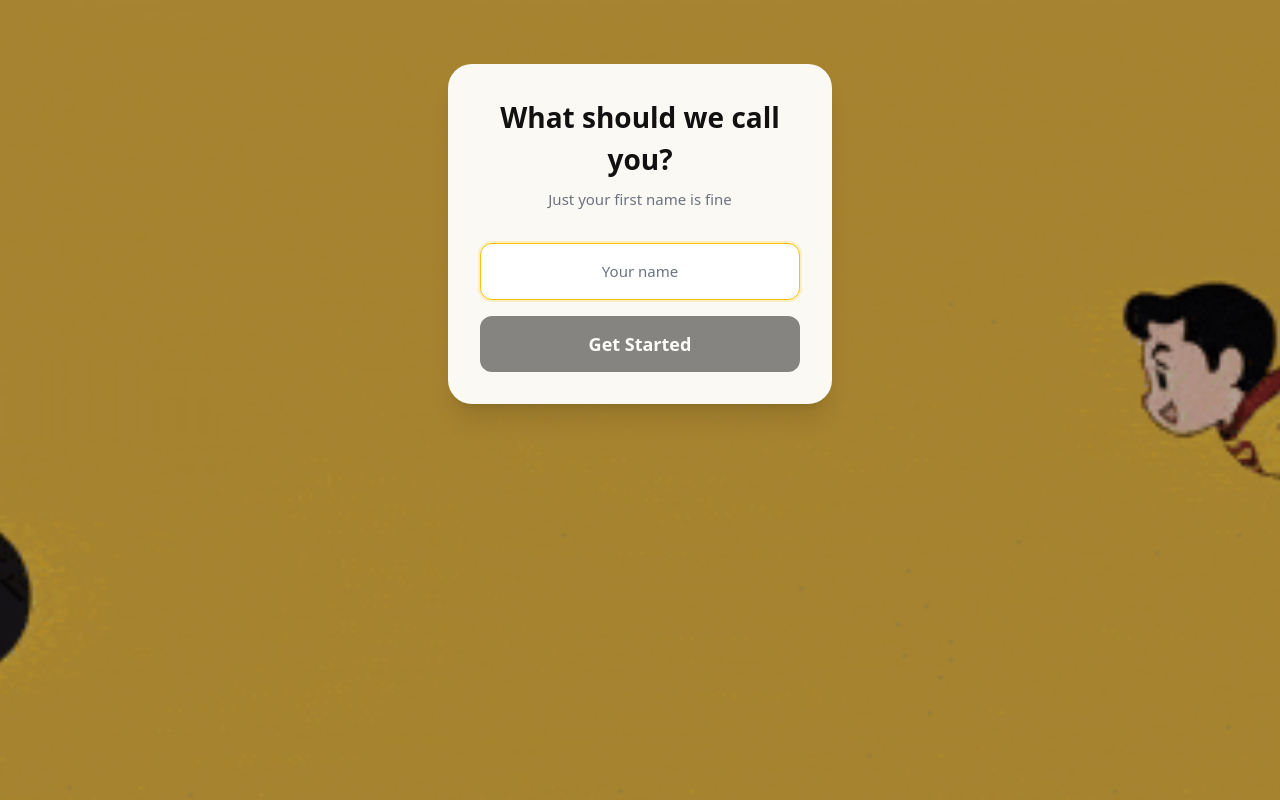
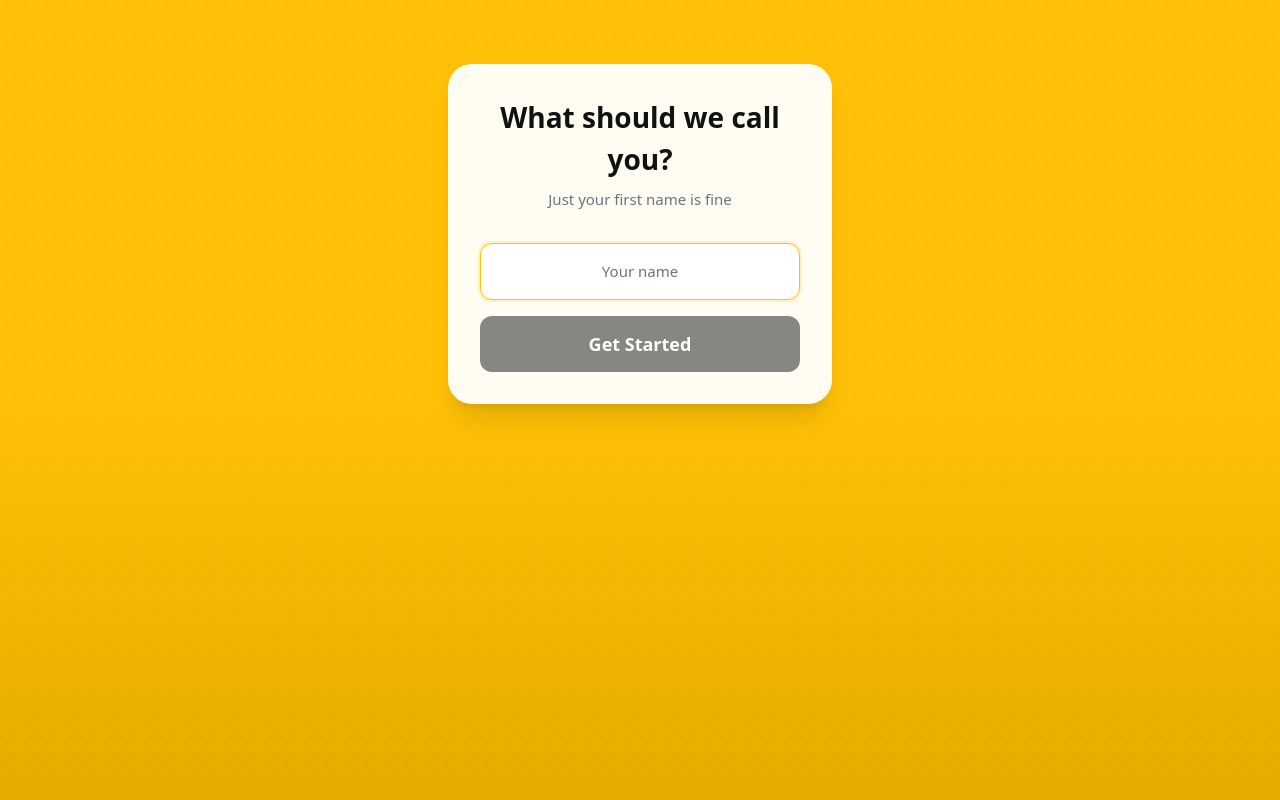
Before and after one commit to fwceo/wadem, a Next.js app: page /onboarding in a window 1280 px wide. Built offline with nearby package versions, Linux system fonts and the light colour scheme.

Commit message:
fix: remove all GIFs, replace with clean gradient backgrounds + subtle dot patterns

```diff
--- a/src/app/(auth)/login/page.tsx
+++ b/src/app/(auth)/login/page.tsx
@@ -110,14 +110,9 @@ export default function LoginPage() {
 
   return (
     <div className="relative min-h-screen flex flex-col items-center justify-center px-6 overflow-hidden">
-      {/* Background food GIF loop */}
-      {/* eslint-disable-next-line @next/next/no-img-element */}
-      <img
-        src="/onboarding-bg.jpg"
-        alt=""
-        className="absolute inset-0 w-full h-full object-cover z-0"
-      />
-      <div className="absolute inset-0 bg-gradient-to-b from-primary/50 via-primary/75 to-primary/90 backdrop-blur-sm z-0" />
+      {/* Background — warm gradient */}
+      <div className="absolute inset-0 bg-gradient-to-br from-primary via-primary-dark to-primary z-0" />
+      <div className="absolute inset-0 z-0 opacity-[0.07]" style={{ backgroundImage: 'radial-gradient(circle at 25% 25%, #111 1px, transparent 1px), radial-gradient(circle at 75% 75%, #111 1px, transparent 1px)', backgroundSize: '24px 24px' }} />
 
       <div className="relative z-10 mb-10 text-center login-entrance">
         <div className="w-20 h-20 rounded-2xl overflow-hidden mx-auto mb-4 shadow-md ring-4 ring-white/20">
--- a/src/app/(auth)/onboarding/page.tsx
+++ b/src/app/(auth)/onboarding/page.tsx
@@ -48,15 +48,9 @@ export default function OnboardingPage() {
 
   return (
     <div className="relative min-h-screen flex flex-col items-center px-6 pt-16 pb-10 overflow-hidden">
-      {/* Background GIF — fully visible */}
-      {/* eslint-disable-next-line @next/next/no-img-element */}
-      <img
-        src="/Yellow_Anime_Superman_Video_Ready.gif"
-        alt=""
-        className="absolute inset-0 w-full h-full object-cover z-0"
-      />
-      {/* Subtle dark overlay for contrast */}
-      <div className="absolute inset-0 bg-black/30 z-0" />
+      {/* Background — warm gradient with subtle pattern */}
+      <div className="absolute inset-0 bg-gradient-to-b from-primary via-primary to-primary-dark z-0" />
+      <div className="absolute inset-0 z-0 opacity-[0.05]" style={{ backgroundImage: 'radial-gradient(circle at 30% 20%, #111 1px, transparent 1px), radial-gradient(circle at 70% 80%, #111 1px, transparent 1px)', backgroundSize: '20px 20px' }} />
       <AnimatePresence mode="wait">
         {step === 'name' && (
           <motion.div
--- a/src/app/(main)/page.tsx
+++ b/src/app/(main)/page.tsx
@@ -48,13 +48,8 @@ export default function HomePage() {
     <div>
       {/* Hero Section */}
       <div className="relative bg-primary overflow-hidden">
-        {/* Background GIF */}
-        {/* eslint-disable-next-line @next/next/no-img-element */}
-        <img
-          src="/Anime_Superman_Video_Generation.gif"
-          alt=""
-          className="absolute inset-0 w-full h-full object-cover z-0 opacity-30"
-        />
+        {/* Background pattern */}
+        <div className="absolute inset-0 z-0 opacity-[0.06]" style={{ backgroundImage: 'radial-gradient(circle at 25% 25%, #111 1px, transparent 1px), radial-gradient(circle at 75% 75%, #111 1px, transparent 1px)', backgroundSize: '20px 20px' }} />
         <div className="relative z-10 max-w-7xl mx-auto px-4 md:px-6 pt-6 pb-8 md:pt-10 md:pb-12">
           <div className="flex items-center justify-between animate-fade-in-up">
             <h1 className="text-2xl md:text-4xl font-extrabold text-secondary leading-tight">
```
